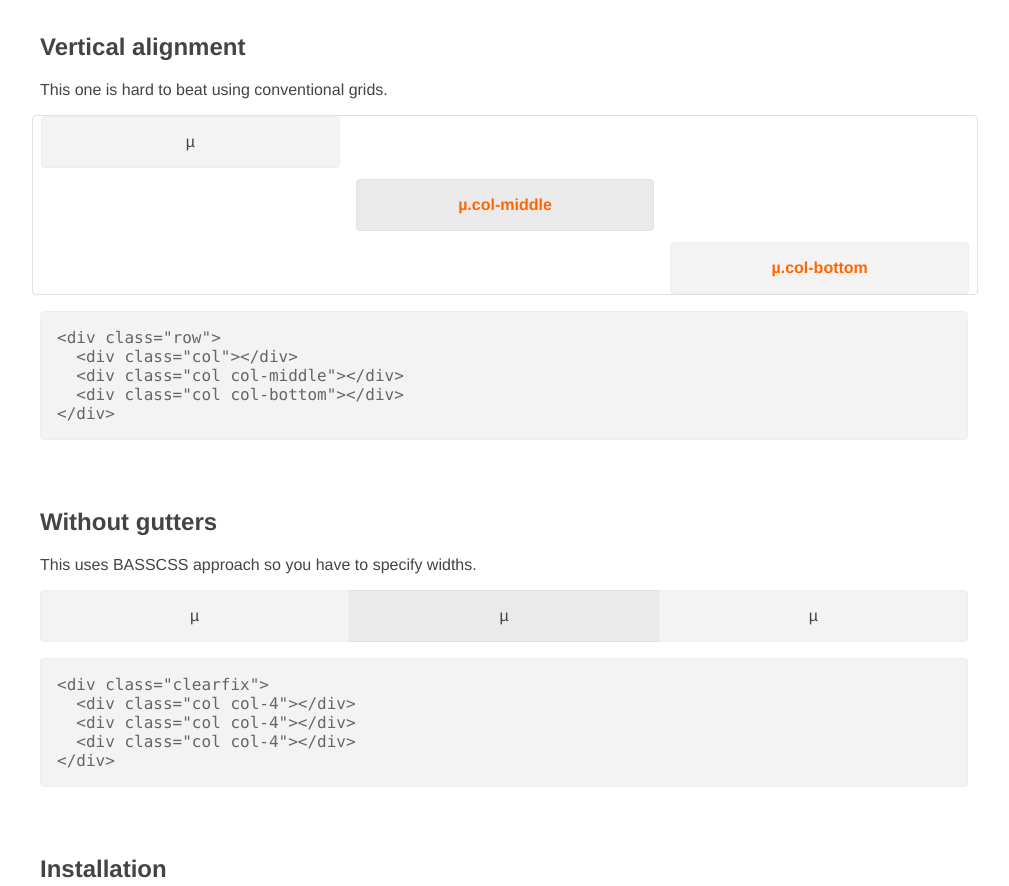
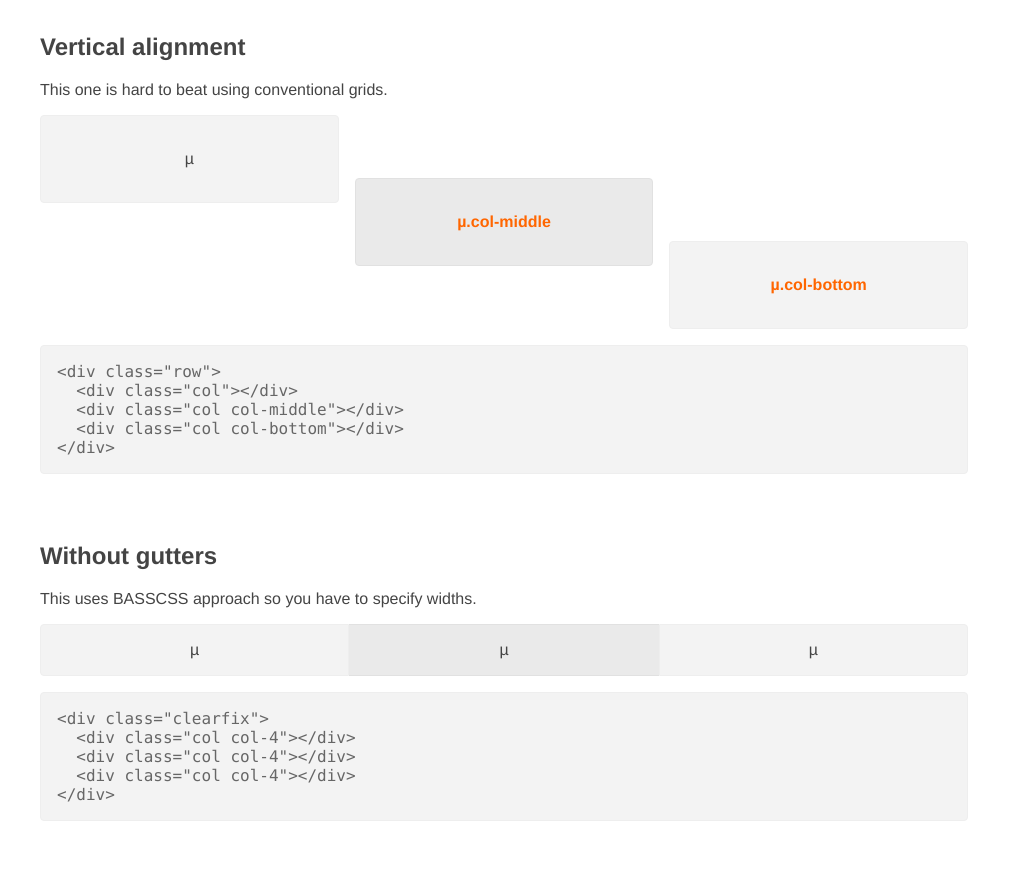
Before and after one commit to firedev/nanogrid, a website: page index.html in a window 1280 px wide. Shown: the part 3153-4039 px from the top of the page, without its empty margins (136-1145 px from the left). Drawn offline with Linux system fonts and the light colour scheme.

Commit message:
vertical alignment

```diff
--- a/index.html
+++ b/index.html
@@ -348,10 +348,10 @@
         <h2>Vertical alignment</h2>
         <p>This one is hard to beat using conventional grids.</p>
 
-        <div class="row border">
-          <div class="col"><div>µ</div><br/><br/><br/><br/><br/><br/><br/></div>
-          <div class="col col-middle"><div><b>µ.col-middle</b></div></div>
-          <div class="col col-bottom"><div><b>µ.col-bottom</b></div></div>
+        <div class="row">
+          <div class="col"><div><br/>µ<br/><br/></div><br/><br/><br/><br/><br/><br/><br/></div>
+          <div class="col col-middle"><div><br/><b>µ.col-middle</b><br/><br/></div></div>
+          <div class="col col-bottom"><div><br/><b>µ.col-bottom</b><br/><br/></div></div>
         </div>
 
           <pre>
```
